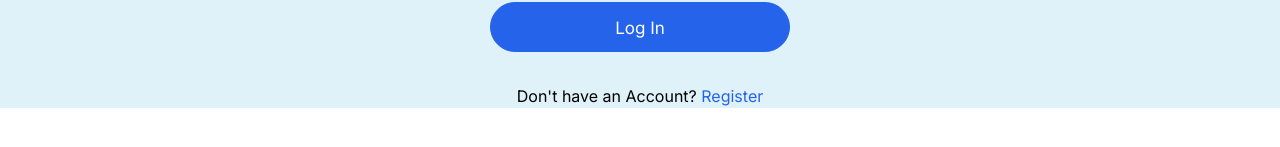
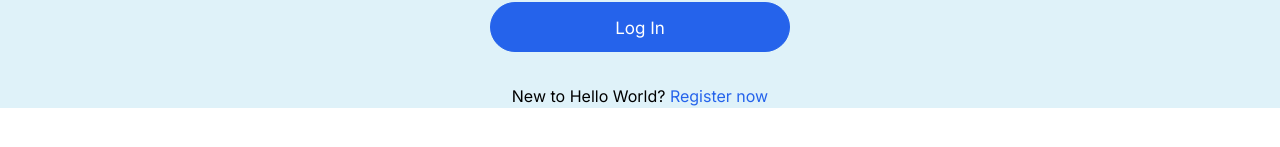
Before and after one commit to McMillon-Innovation-Studios/ISP, a Next.js app: page /login in a window 1280 px wide. Shown: the part 375-522 px from the top of the page. Built offline with nearby package versions, Linux system fonts and the light colour scheme; no server answers.

Commit message:
LogIn: changed register wording

```diff
--- a/app/login/page.tsx
+++ b/app/login/page.tsx
@@ -106,9 +106,9 @@
                     </button>
                 </div>
 
-                <span>Don't have an Account?{' '}
+                <span>New to Hello World?{' '}
                     <Link href="/register" className="text-blue-600 hover:text-blue-800 hover:underline">
-                        Register
+                        Register now
                     </Link>
 
                 </span>
```
Lines whose indentation alone changed are shown as unchanged.
